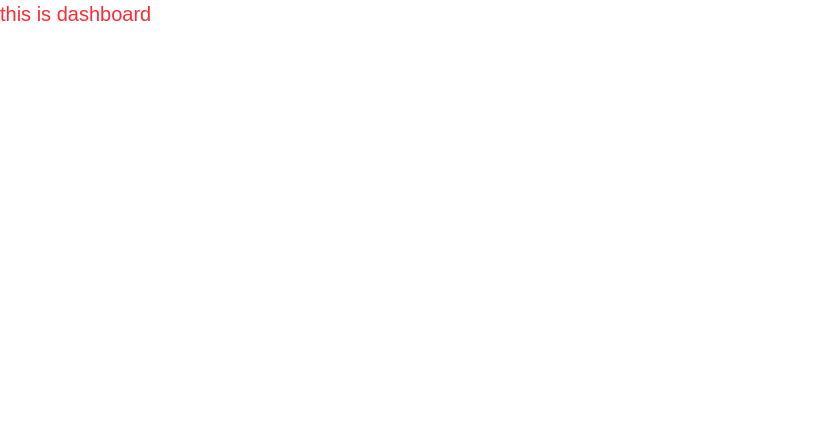
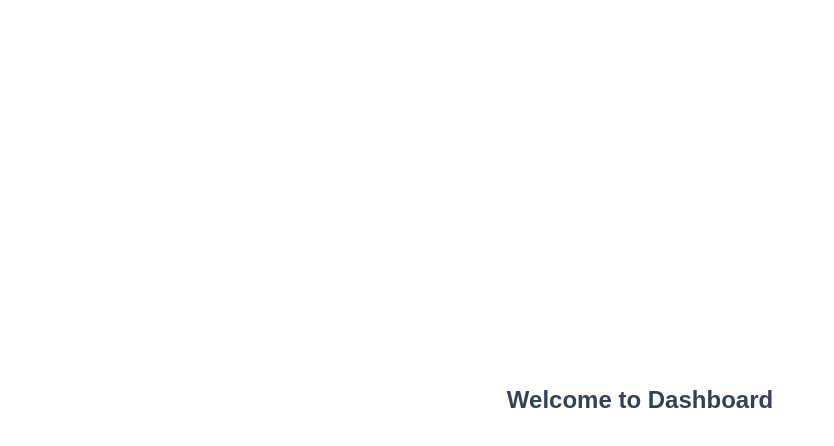
Before and after one commit to Bishnumahato98/Softbuzz_Web, a Next.js app in the folder frontend/: page /dashboard in a window 1280 px wide. Shown: the top 446 px of the page, without its empty margins (0-834 px from the left). Built offline with nearby package versions, Linux system fonts and the light colour scheme.

Commit message:
dashboard

```diff
--- a/frontend/app/dashboard/page.tsx
+++ b/frontend/app/dashboard/page.tsx
@@ -1,5 +1,9 @@
-export default function Page() {
-    return (
-        <div className="text-red-500 text-xl">this is dashboard</div>
-    );
+export default function DashboardPage() {
+  return (
+    <div className="min-h-screen flex items-center justify-center">
+      <h1 className="text-2xl font-bold text-gray-700">
+        Welcome to Dashboard
+      </h1>
+    </div>
+  );
 }
```
